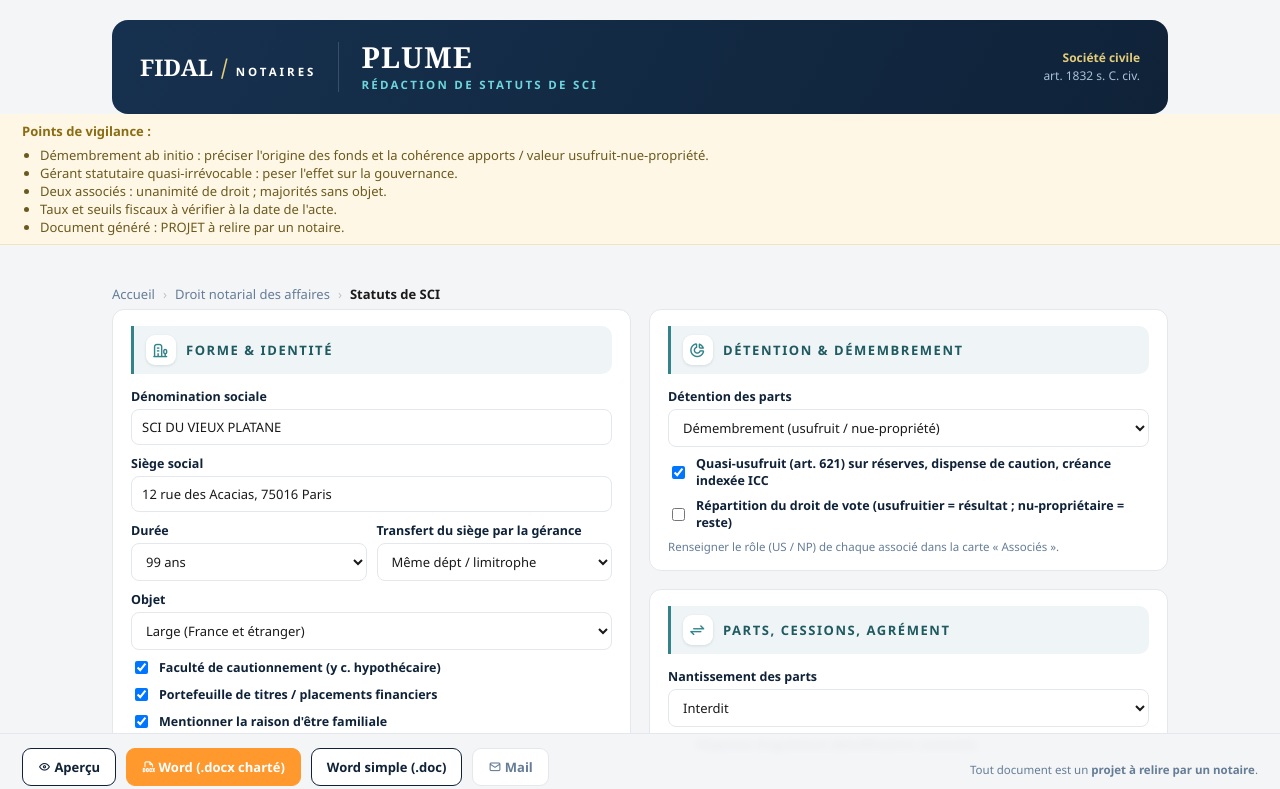
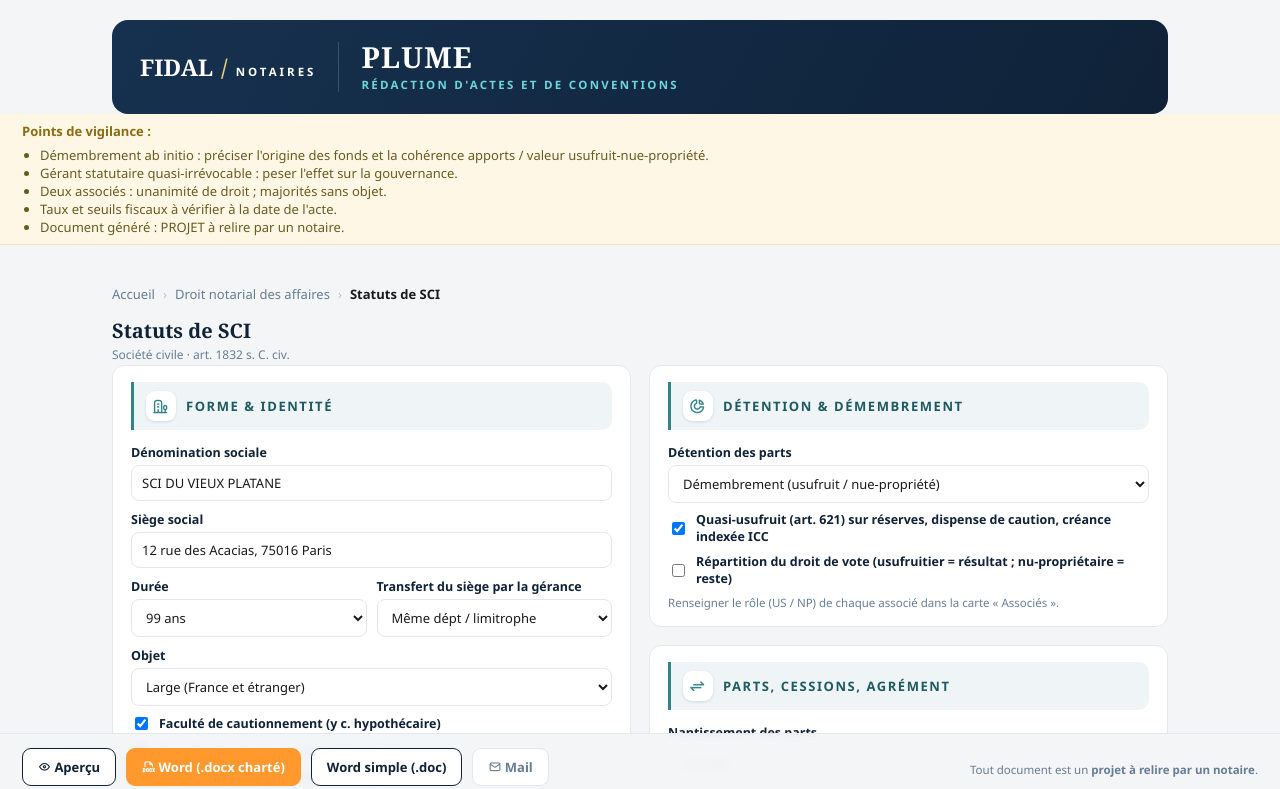
Before and after one commit to FIDAL-NOTAIRES/plume, a plain HTML site: page index.html in a window 1280 px wide. Both pictures are taken after a click on the button 372 px from the left and 841 px from the top of the page. Shown: the top 789 px of the page. Drawn offline with Linux system fonts and the light colour scheme.

Commit message:
Add files via upload

```diff
--- a/index.html
+++ b/index.html
@@ -51,6 +51,9 @@ body{margin:0;font-family:'Segoe UI',system-ui,Arial,sans-serif;background:var(-
 #editor .crumb a:hover{color:var(--ink);text-decoration:underline}
 #editor .crumb .sep{margin:0 8px;color:#C4C2BA}
 #editor .crumb .cur{color:var(--ink);font-weight:600}
+#editor .mathead{margin:8px 0 2px}
+#editor .mathead .mh-t{font-family:Georgia,serif;font-size:20px;font-weight:700;color:var(--navy)}
+#editor .mathead .mh-r{font-size:12px;color:var(--grey);margin-top:2px}
 
 /* Bandeau garde-fous */
 #guards{background:#FFF7E6;border-bottom:1px solid #F0E3BD;color:#6b5a1f;font-size:13px;padding:8px 22px;display:none}
@@ -114,10 +117,8 @@ textarea{min-height:54px;resize:vertical}
   <div class="tb-div"></div>
   <div class="tb-title">
     <div class="wordmark">PLUME</div>
-    <div class="subtitle">Rédaction de statuts de SCI</div>
+    <div class="subtitle">Rédaction d'actes et de conventions</div>
   </div>
-  <div class="tb-spacer"></div>
-  <div class="tb-ref"><div class="r1">Société civile</div><div>art. 1832 s. C. civ.</div></div>
 </header></div>
 
 <div id="guards"></div>
@@ -139,6 +140,7 @@ textarea{min-height:54px;resize:vertical}
 
 <div class="wrap editor-only hide" id="editor">
   <div class="crumb"><a onclick="backMenu()">Accueil</a><span class="sep">&rsaquo;</span><a onclick="backMenu()">Droit notarial des affaires</a><span class="sep">&rsaquo;</span><span class="cur">Statuts de SCI</span></div>
+  <div class="mathead"><div class="mh-t">Statuts de SCI</div><div class="mh-r">Société civile &middot; art. 1832 s. C. civ.</div></div>
 
   <div class="grid">
     <!-- Colonne 1 -->
```
